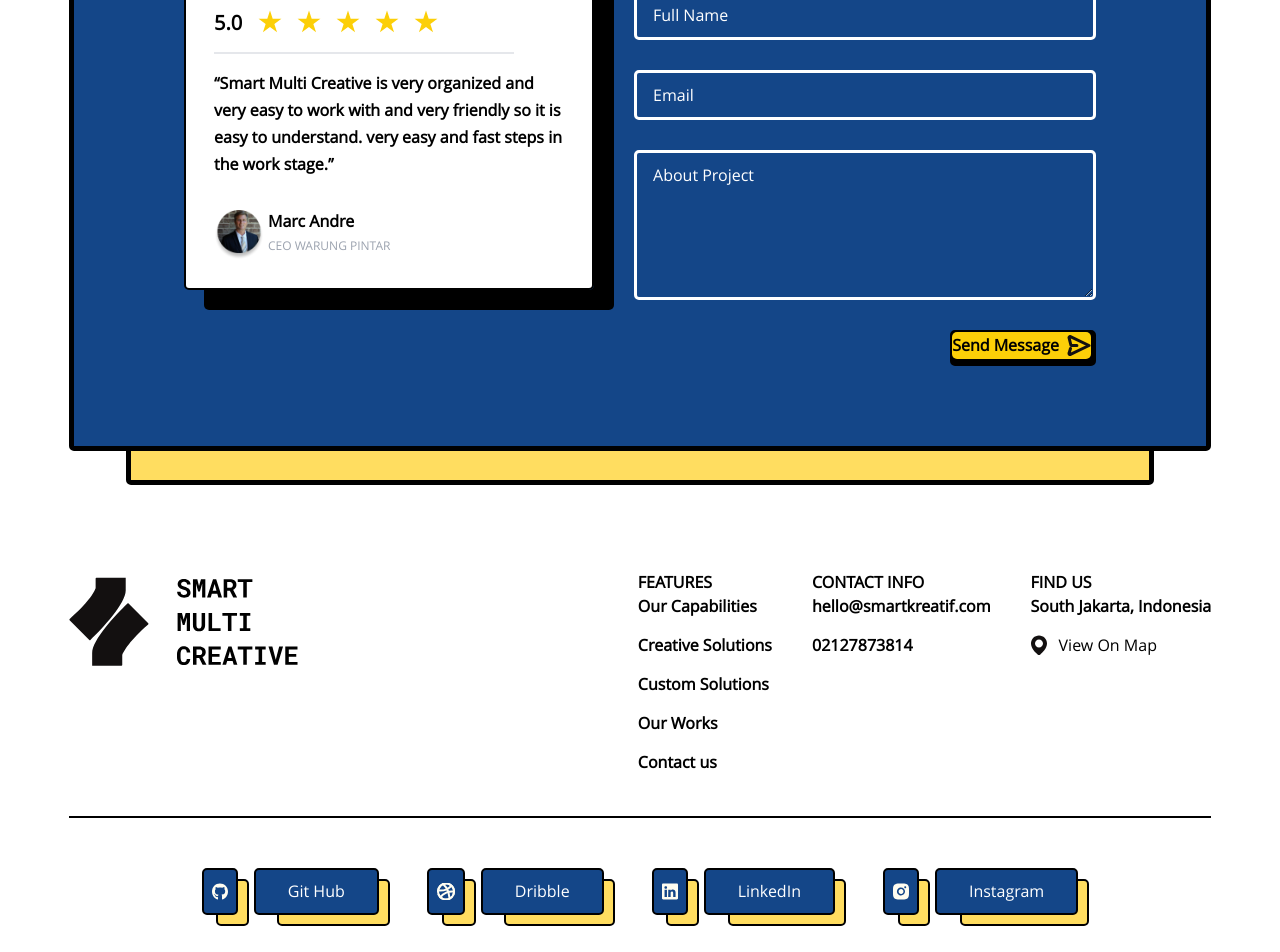
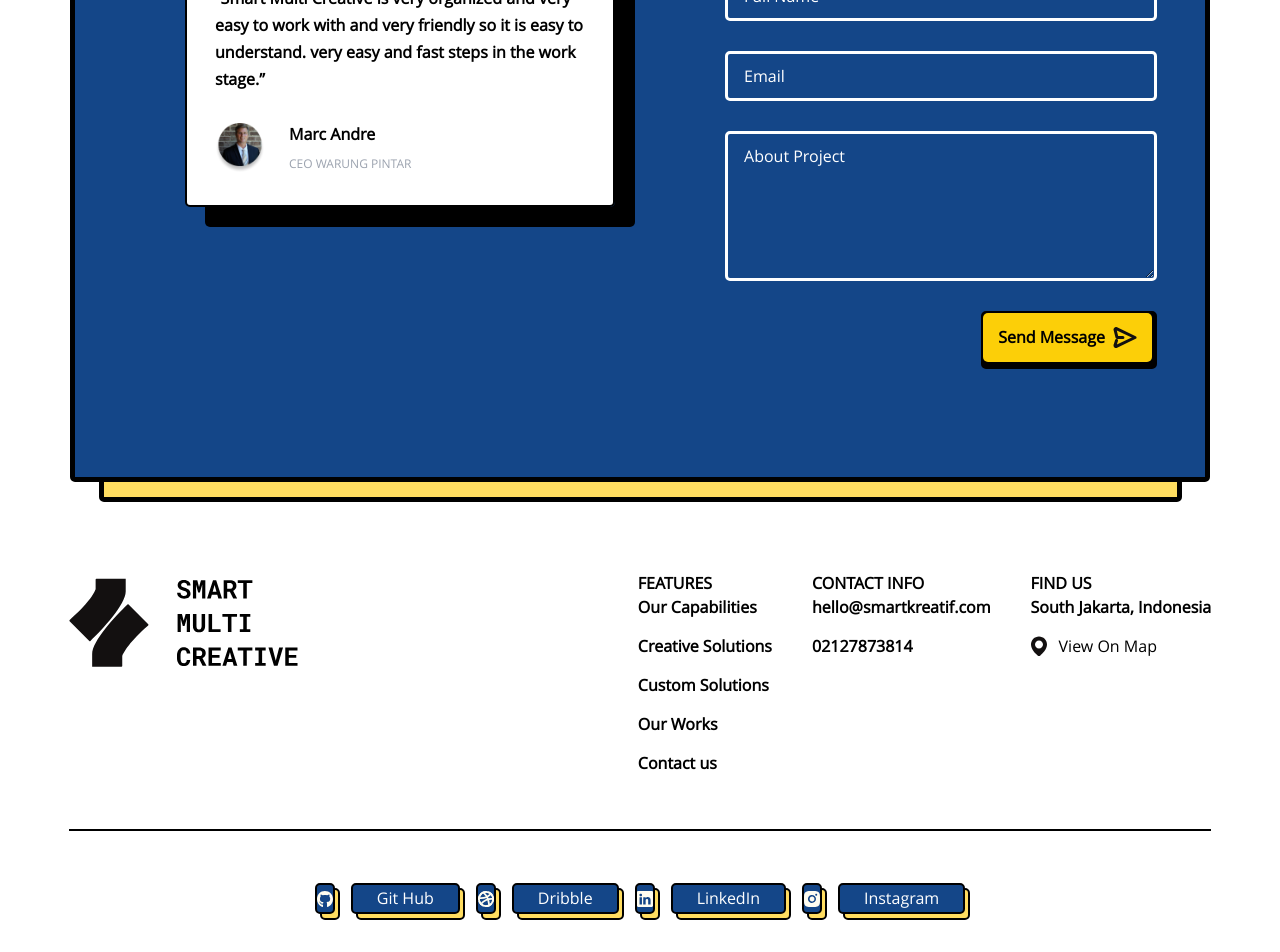
Before and after one commit to smartmulticreative1/websmc, a React (Vite) app: page / in a window 1280 px wide. Shown: the part 5060-6012 px from the top of the page. Built offline with nearby package versions, Linux system fonts and the light colour scheme.

Commit message:
Add files via upload

```diff
--- a/src/Components/Button/Button.jsx
+++ b/src/Components/Button/Button.jsx
@@ -18,14 +18,14 @@ function Button({btn,children,to,className,sicon}) {
   </Link>
   ;
   const btn2=<button type="submit" className={`btn-smc ${className}`}>
-  <span>
+  <span className='py-[0.688rem] px-[0.938rem] flex gap-[0.938rem]'>
       {children}
   </span>
   </button>
   ;
   const btn3=<Link to={to} className={`btn-smc ${className} flex flex-nowrap gap-4 hover:scale-90 transition-all`}>
-     <CardCover selectCard='cc6' bg="bg-[#144688] p-2 flex item-center"><img src={sicon} alt="" /></CardCover>
-     <CardCover selectCard='cc6' bg="bg-[#144688] py-2 px-8">{children}</CardCover>
+     <CardCover selectCard='cc11' bg="bg-[#144688] h-[2rem] w-[2rem] flex item-center"><img src={sicon} className='w-[1rem] m-auto' alt="" /></CardCover>
+     <CardCover selectCard='cc11' bg="bg-[#144688] h-[2rem] px-[1.5rem]">{children}</CardCover>
   </Link>
   ;
   const btn4=<Link to={to} className={`btn-smc ${className} flex flex-nowrap gap-4`}>
--- a/src/Components/CardCover/CardCover.jsx
+++ b/src/Components/CardCover/CardCover.jsx
@@ -46,11 +46,11 @@ function CardCover({selectCard,bg,children,titleCard,textImg}) {
     </div>
   ;
   const cc5=
-    <div className="card-cover relative">
-    <div className={`${bg} relative w-full h-full z-10 border-[5px] solid border-black rounded-[5px] lg:p-20 p-5`}>
+  <div className="card-cover relative">
+    <div className={`${bg} relative z-10 border-[5px] solid border-black rounded-[5px]`}>
       {children}
     </div>
-    <div className="bg-[#FFDD60] absolute w-[90%] h-full right-[5%] top-[5%] border-[5px] solid border-black rounded-[5px]"></div>
+    <div className="translate-y-[-50%] bg-[#FFDD60] mx-auto w-[95%] max-w-[69.5rem] h-[2.5rem] border-[5px] solid border-black rounded-[5px]"></div>
   </div>
   ;
   const cc6=
@@ -109,6 +109,15 @@ function CardCover({selectCard,bg,children,titleCard,textImg}) {
     </div>
   ;
 
+  const cc11=
+  <div className="card-cover relative">
+  <div className={`${bg} relative w-full h-full z-10 border-[2px] solid border-black rounded-[5px]`}>
+    {children}
+  </div>
+  <div className="bg-[#FFDD60] absolute w-full h-[2rem] right-[-0.313rem] top-[0.313rem] border-[2px] solid border-black rounded-[5px]"></div>
+  </div>
+  ;
+
   let ccs;
 
   if (selectCard === 'cc1') {
@@ -131,6 +140,8 @@ function CardCover({selectCard,bg,children,titleCard,textImg}) {
     ccs=cc9;
   }else if (selectCard === 'cc10'){
     ccs=cc10;
+  }else if (selectCard === 'cc11'){
+    ccs=cc11;
   }
   return (
     <>
--- a/src/Components/Carousel/Carousel.jsx
+++ b/src/Components/Carousel/Carousel.jsx
@@ -113,10 +113,10 @@ const CustomNextArrow = (props) => {
       ))}
     </Swiper>
   <div className="custom-navigation xl:px-4 px-0 w-full h-0 flex gap-[1rem] lg:justify-between justify-center lg:translate-y-[-20rem]">
-    <div className="custom-prev">
+    <div className="cursor-pointer custom-prev">
       <img src={prevImg} alt="Previous" />
     </div>
-    <div className="custom-next">
+    <div className="cursor-pointer custom-next">
       <img src={nextImg} alt="Next" />
     </div>
   </div>
--- a/src/Components/Discus/Discus.jsx
+++ b/src/Components/Discus/Discus.jsx
@@ -9,27 +9,26 @@ import sendIcon from "../../assets/img/send-icon.svg"
 function Discus() {
   return (
     <>
-     {/* discus */}
-     <div id="section-discus">
-            <div className="xl:container mx-auto xl:px-[4.3rem] px-[1rem] py-[50px]">
-                <div className="grid grid-cols-1 mb-5">
+    <section className="section-discus">
+      <div className="xl:container xl:px-0 px-4 mx-auto">
+        <div className="mx-auto w-full max-w-[71.25rem]">
             <CardCover selectCard="cc5" bg="bg-[#144688]">
-                        <div className="flex lg:flex-row flex-col items-center justify-center gap-10">
-                            <div className="card-client-say lg:w-[410px] w-full">
-                                <CardCover selectCard="cc4" bg="bg-[#fff]">
-                                <div className="card-testimonial flex flex-col gap-4 text-[#000]">
+                <div className="discus-content_wrapper flex justify-between lg:flex-row flex-col lg:gap-[6.875rem] gap-[2.5rem] lg:ps-[6.875rem] lg:pe-[3rem] p-[1.5rem] lg:pb-[6.75rem] lg:pt-[5rem]">
+                    <div className="discus-start_content w-full lg:max-w-[26.875rem] text-black lg:text-start text-center">
+                        <CardCover selectCard='cc4' bg="bg-[#fff]">
+                            <div className="card-testimonial flex flex-col gap-[1.875rem]">
                                 <h5>Our client say</h5>
-                                <div className="client-feedback flex flex-nowrap items-center max-w-[300px] pb-4 border-b-2">
-                                    <h4 className="m-0 me-4 text-[#000]">5.0</h4>
+                                <div className="client-feedback flex sm:flex-row flex-col gap-[0.313rem] items-center border-b-2 border-[#00000040] pb-[1.875rem]">
+                                    <h4 className="m-0">5.0</h4>
                                     <div className="star-point flex flex-nowrap items-center">
                                         <img src={starTesti} alt="" />
                                     </div>
                                 </div>
-                                <p className='text-[#000] font-bold mb-4'>“Smart Multi Creative is very organized and very easy to work with and very friendly so it is easy to understand. very easy and fast steps in the work stage.”</p>
-                                <div className="footer-testimonial flex sm:justify-between justify-center flex-wrap gap-4">
-                                    <div className="client-testimonial flex flex-nowrap gap-1 max-w-[300]">
+                                <p className='font-bold sm:text-start text-center'>“Smart Multi Creative is very organized and very easy to work with and very friendly so it is easy to understand. very easy and fast steps in the work stage.”</p>
+                                <div className="footer-testimonial flex sm:justify-between justify-center flex-wrap gap-[1.875rem]">
+                                    <div className="client-testimonial flex flex-nowrap gap-[1.5rem]">
                                         <div className="client-testimonial-img w-[50px] h-[50px] overflow-hidden"><img src={human} alt="" className='w-[50px] h-[50px]' /></div>
-                                        <div className="client-testimonial-detail flex flex-col text-[#000]">
+                                        <div className="client-testimonial-detail flex flex-col gap-[0.313rem]">
                                             <h6 className='m-0'>Marc Andre</h6>
                                             <span className='text-gray-400 text-[12px]'>CEO WARUNG PINTAR</span>
                                         </div>
@@ -38,8 +37,9 @@ function Discus() {
                             </div>
                         </CardCover>
                     </div>
-                            <div className="form-discus grid grid-rows-1 gap-4 w-full lg:max-w-[462px]">
-                                <div className="title-form-discus"><h3 className='lg:text-[2.5rem] text-[1.8rem]'>Ready to discuss your project with us?</h3></div>
+                    <div className="discus-end_content w-full lg:max-w-[28.875rem]">
+                        <div className="form-discus flex flex-col gap-[2.938rem]">
+                            <div className="title-form-discus"><h3 className='lg:text-[2.5rem] text-[1.8rem] text-color-alternate'>Ready to discuss your project with us?</h3></div>
                             <form action="#" className='grid grid-row-3 gap-[30px]'>
                                 <input className='w-full md:max-w-[unset] sm:max-w-[500px] px-4 py-[10px] placeholder-white bg-transparent border-[3px] border-white rounded-[5px]' type="text" name="" id="" placeholder='Full Name' />
                                 <input className='w-full md:max-w-[unset] sm:max-w-[500px] px-4 py-[10px] placeholder-white bg-transparent border-[3px] border-white rounded-[5px]' type="email" name="" id="" placeholder='Email' />
@@ -48,10 +48,11 @@ function Discus() {
                             </form>
                         </div>
                     </div>
+                </div>
             </CardCover>
         </div>
       </div>
-        </div>
+    </section>
     </>
   )
 }
--- a/src/Components/Footer/Footer.jsx
+++ b/src/Components/Footer/Footer.jsx
@@ -14,8 +14,8 @@ function Footer() {
       {/* footer */}
       <div id="section-footer">
             <div className="xl:container mx-auto xl:px-[4.3rem] px-[1rem] py-[50px]">
-                <div className="grid grid-cols-1">
-                    <div className="nav-footer flex lg:flex-nowrap flex-wrap lg:gap-0 gap-10 justify-between text-black border-black solid border-b-2 pb-10">
+                <div className="flex flex-col gap-[3.25rem]">
+                    <div className="nav-footer flex lg:flex-nowrap flex-wrap lg:gap-0 gap-10 justify-between text-black border-black solid border-b-2 pb-[3.25rem]">
                         <div className="brand-footer lg:mx-0 mx-auto"><img src={LogoFooter} alt="" /></div>
                         <div className="menu-footer wrapper flex flex-wrap lg:justify-end gap-10 w-full">
                             <div className="menu-footer lg:mx-0 mx-auto md:text-start text-center flex flex-col">
@@ -44,11 +44,11 @@ function Footer() {
                             </div>
                         </div>
                     </div>
-                    <div className="sosmed flex lg:flex-row flex-col gap-4 items-center justify-center py-[50px]">
-                        <Button btn="btn3" to='#' className='mx-4' sicon={git}>Git Hub</Button>
-                        <Button btn="btn3" to='#' className='mx-4' sicon={drib}>Dribble</Button>
-                        <Button btn="btn3" to='#' className='mx-4' sicon={linked}>LinkedIn</Button>
-                        <Button btn="btn3" to='#' className='mx-4' sicon={ig}>Instagram</Button>
+                    <div className="sosmed flex lg:flex-row flex-col gap-4 items-center justify-center text-color-alternate">
+                        <Button btn="btn3" to='#' sicon={git}>Git Hub</Button>
+                        <Button btn="btn3" to='#' sicon={drib}>Dribble</Button>
+                        <Button btn="btn3" to='#' sicon={linked}>LinkedIn</Button>
+                        <Button btn="btn3" to='#' sicon={ig}>Instagram</Button>
                     </div>
                     <div className="copy text-center text-black"><h5>@Copyright 2024. PT Inovasi Teknologi Nusantara</h5></div>
                 </div>
```
Lines whose indentation alone changed are shown as unchanged.
